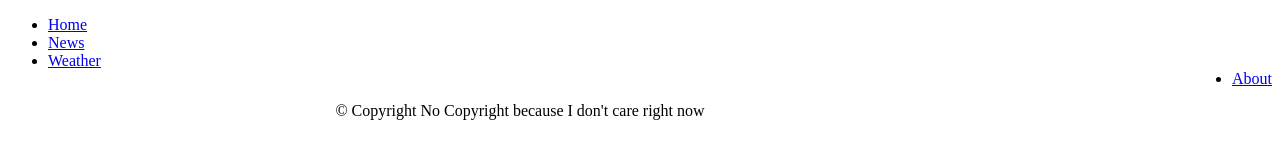
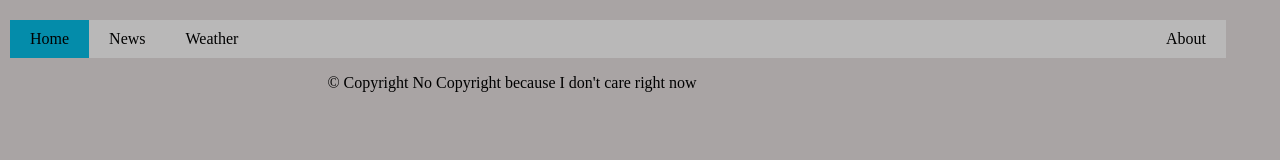
Before and after one commit to themilnera/weatherapp, a plain HTML site: page index.html in a window 1280 px wide. Drawn offline with Linux system fonts and the light colour scheme.

Commit message:
Add files via upload

```diff
--- a/index.html
+++ b/index.html
@@ -10,10 +10,10 @@
     <header></header>
     <nav>
       <ul>
-        <li><a href="index.html">Home</a></li>
-        <li><a href="news.html">News</a></li>
-        <li><a href="weather.html">Weather</a></li>
-        <li style="float: right"><a href="about.html">About</a></li>
+        <li id="home-link" class="active"><a href="index.html">Home</a></li>
+        <li id="news-link"><a href="news.html">News</a></li>
+        <li id="weather-link"><a href="weather.html">Weather</a></li>
+        <li id="about-link"><a href="about.html">About</a></li>
       </ul>
     </nav>
     <main></main>
--- a/style.css
+++ b/style.css
@@ -1,6 +1,54 @@
+body {
+  margin: 0;
+  background-color: rgb(169, 164, 164);
+}
+
 .footer {
   text-align: center;
   width: 80%;
   position: absolute;
   height: 2.5rem;
 }
+nav {
+  background-color: rgb(185, 184, 184);
+  width: 95%;
+  margin-top: 20px;
+  margin-left: 10px;
+}
+nav ul {
+  max-width: 100%;
+  margin: 0;
+  padding: 0;
+  overflow: hidden;
+  display: flex;
+  flex-direction: row;
+}
+nav ul li {
+  list-style-type: none;
+}
+nav ul li a {
+  text-decoration: none;
+  color: black;
+  padding-top: 10px;
+  padding-bottom: 10px;
+  padding-left: 20px;
+  padding-right: 20px;
+}
+li a:hover:not(.active) {
+  background-color: #111;
+  color: white;
+}
+
+.active {
+  background-color: #048caa;
+}
+#about-link {
+  margin-left: auto;
+}
+a {
+  display: block;
+}
+/* #about {
+  position: absolute;
+  align-content: end;
+} */
```
Also changed, not shown: about.html (+4 -4 lines), news.html (+4 -4 lines), weather.html (+4 -4 lines).
